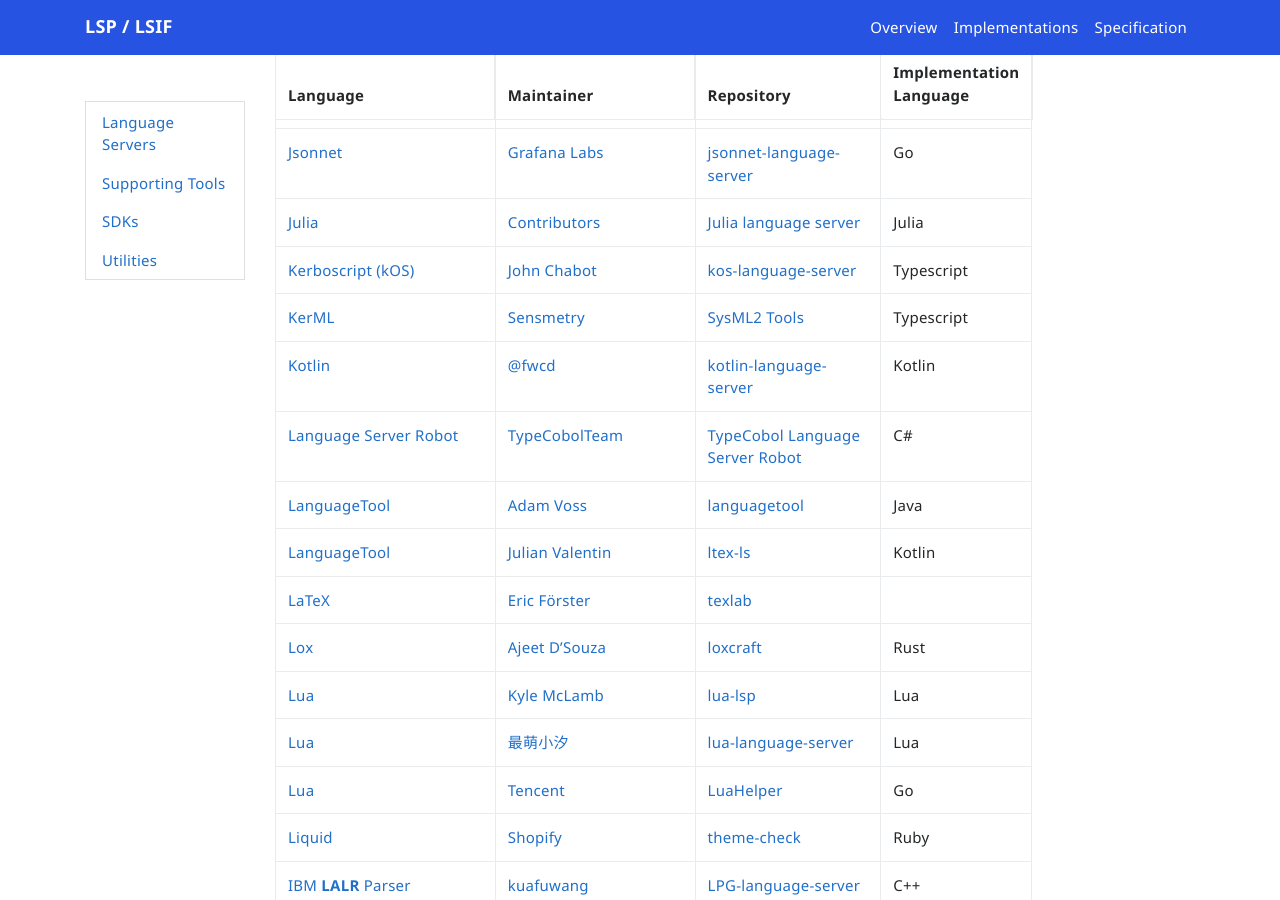
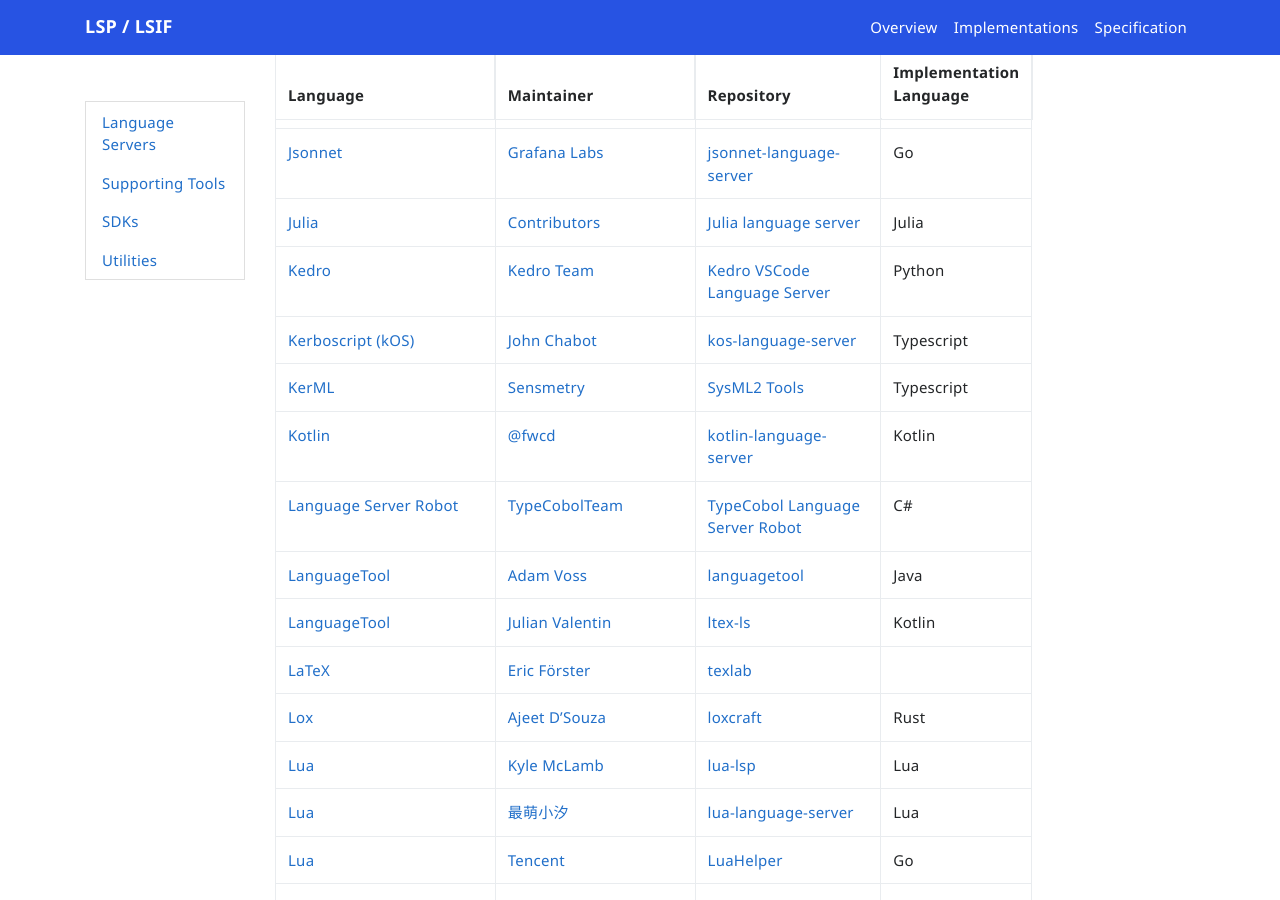
Before and after one commit to microsoft/language-server-protocol, a Jekyll site: the page built from _implementors/servers.md, in a window 1280 px wide and 900 px high, scrolled down 6390 px. Built offline with Jekyll 4.4.1, drawn with Linux system fonts in a browser that asks for light colours; nearby versions of some CDN libraries; comment, search, counter and statistics services are not loaded.

Commit message:
Add Kedro to servers.md (#1944)
Update servers.md

```diff
--- a/_implementors/servers.md
+++ b/_implementors/servers.md
@@ -119,6 +119,7 @@
 | JSON | MS | [vscode-json-languageserver](https://www.npmjs.com/package/vscode-json-languageserver) | TypeScript |
 | [Jsonnet](https://jsonnet.org/) | [Grafana Labs](https://grafana.com/) | [jsonnet-language-server](https://github.com/grafana/jsonnet-language-server) | Go |
 | [Julia](http://julialang.org/) | [Contributors](https://github.com/JuliaEditorSupport/LanguageServer.jl/graphs/contributors) | [Julia language server](https://github.com/JuliaEditorSupport/LanguageServer.jl) | Julia |
+| [Kedro](https://kedro.org) | [Kedro Team](https://github.com/kedro-org/kedro) | [Kedro VSCode Language Server](https://github.com/kedro-org/vscode-kedro) | Python
 | [Kerboscript (kOS)](https://ksp-kos.github.io/KOS/) | [John Chabot](https://github.com/jonnyboyC) | [kos-language-server](https://github.com/jonnyboyC/kos-language-server) | Typescript
 | [KerML](https://github.com/Systems-Modeling/SysML-v2-Release) | [Sensmetry](https://sensmetry.com) | [SysML2 Tools](https://gitlab.com/sensmetry/public/sysml-2ls) | Typescript
 | [Kotlin](https://kotlinlang.org) | [@fwcd](https://github.com/fwcd) | [kotlin-language-server](https://github.com/fwcd/kotlin-language-server) | Kotlin |
```
